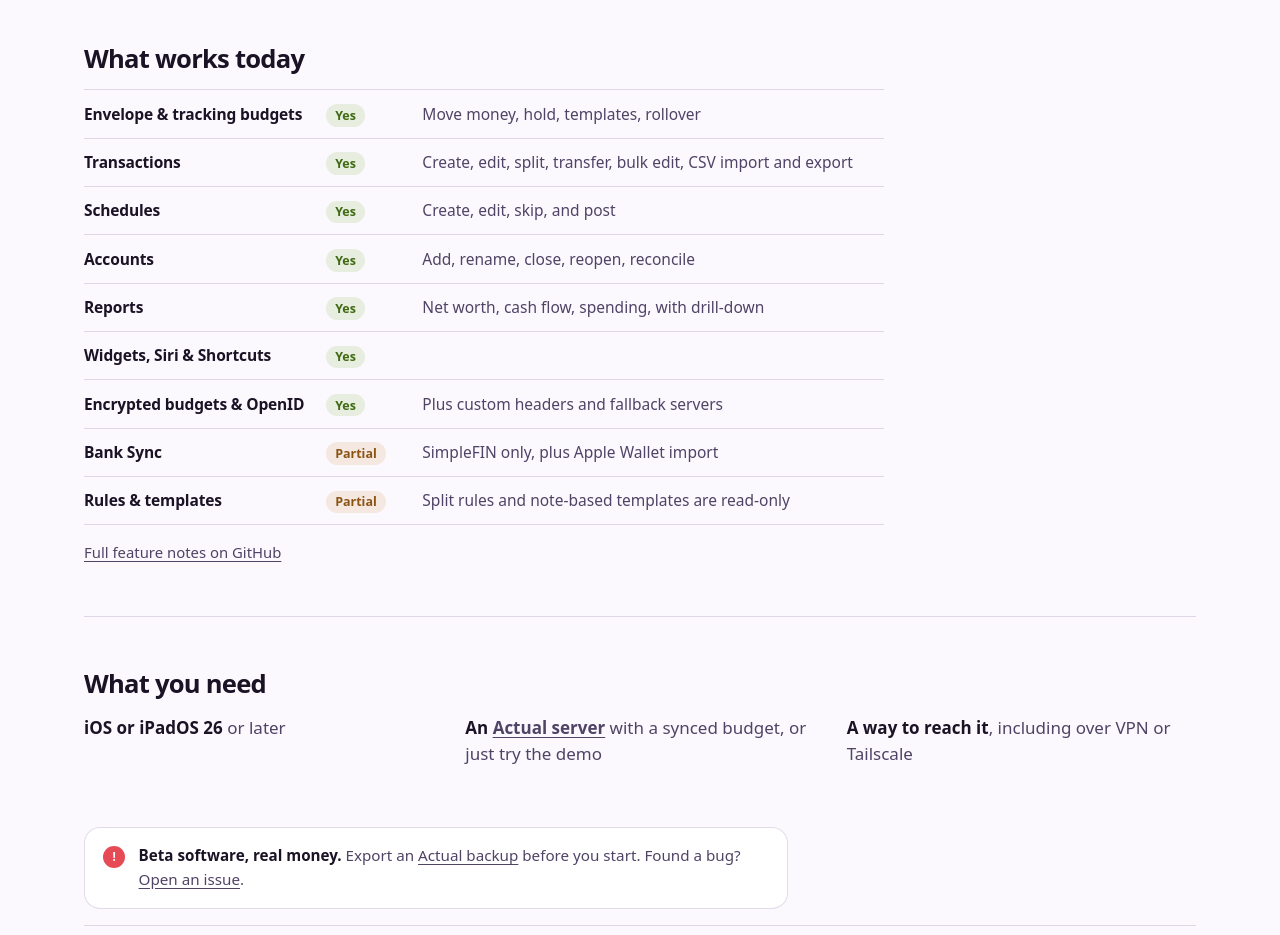
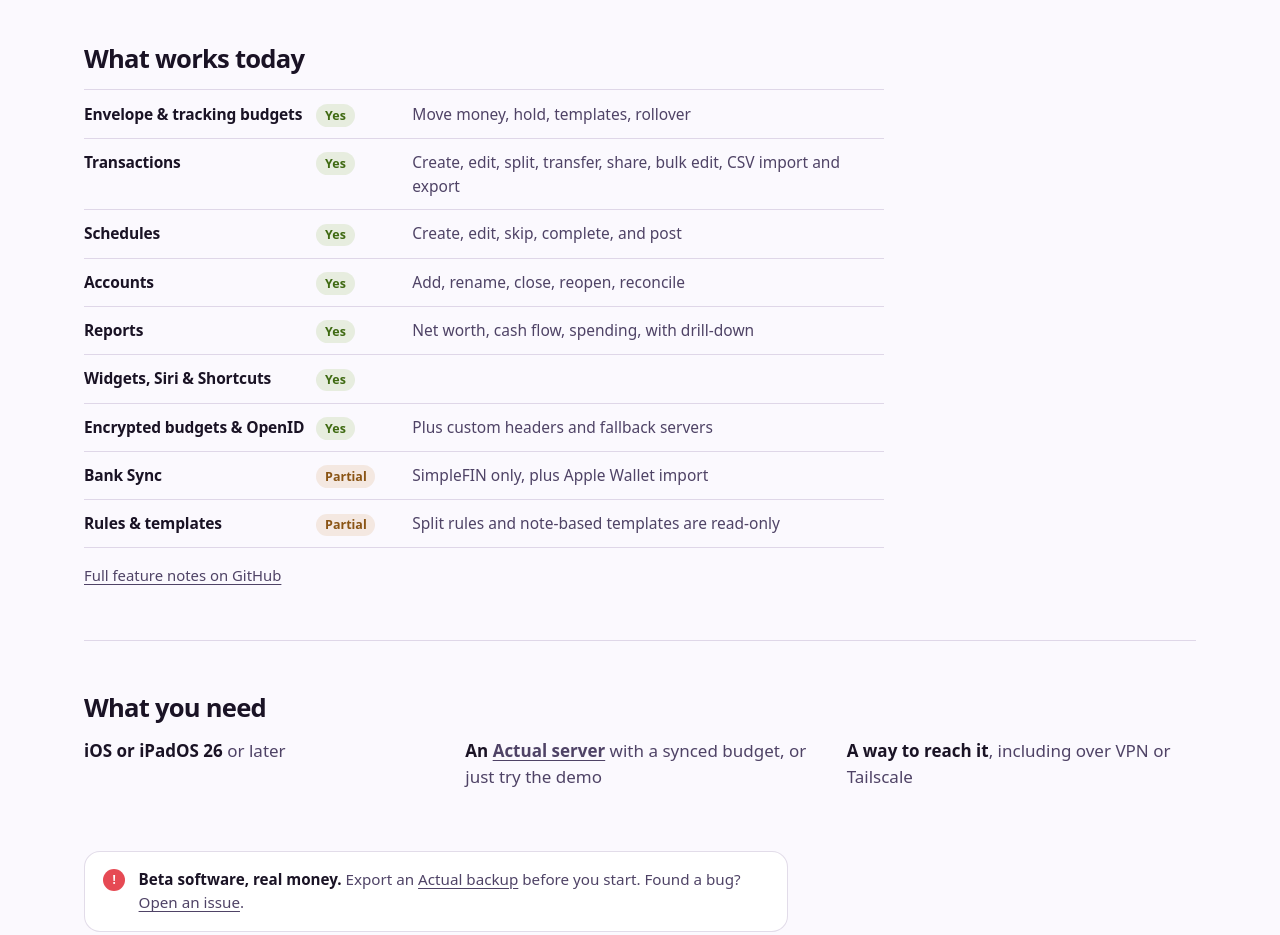
Before and after one commit to sporez/actualist-web, a plain HTML site: page public/index.html in a window 1280 px wide. Shown: the part 2540-3475 px from the top of the page. Drawn offline with Linux system fonts and the light colour scheme.

Commit message:
copy: refresh Transactions and Schedules rows and iPad Budget shot for 0.8.1 (27)

```diff
--- a/public/index.html
+++ b/public/index.html
@@ -128,8 +128,8 @@
         <table class="matrix">
           <tbody>
             <tr><th scope="row">Envelope &amp; tracking budgets</th><td><span class="state yes">Yes</span></td><td>Move money, hold, templates, rollover</td></tr>
-            <tr><th scope="row">Transactions</th><td><span class="state yes">Yes</span></td><td>Create, edit, split, transfer, bulk edit, CSV import and export</td></tr>
-            <tr><th scope="row">Schedules</th><td><span class="state yes">Yes</span></td><td>Create, edit, skip, and post</td></tr>
+            <tr><th scope="row">Transactions</th><td><span class="state yes">Yes</span></td><td>Create, edit, split, transfer, share, bulk edit, CSV import and export</td></tr>
+            <tr><th scope="row">Schedules</th><td><span class="state yes">Yes</span></td><td>Create, edit, skip, complete, and post</td></tr>
             <tr><th scope="row">Accounts</th><td><span class="state yes">Yes</span></td><td>Add, rename, close, reopen, reconcile</td></tr>
             <tr><th scope="row">Reports</th><td><span class="state yes">Yes</span></td><td>Net worth, cash flow, spending, with drill-down</td></tr>
             <tr><th scope="row">Widgets, Siri &amp; Shortcuts</th><td><span class="state yes">Yes</span></td><td></td></tr>
```
Also changed, not shown: public/assets/ipad-budget.webp.
